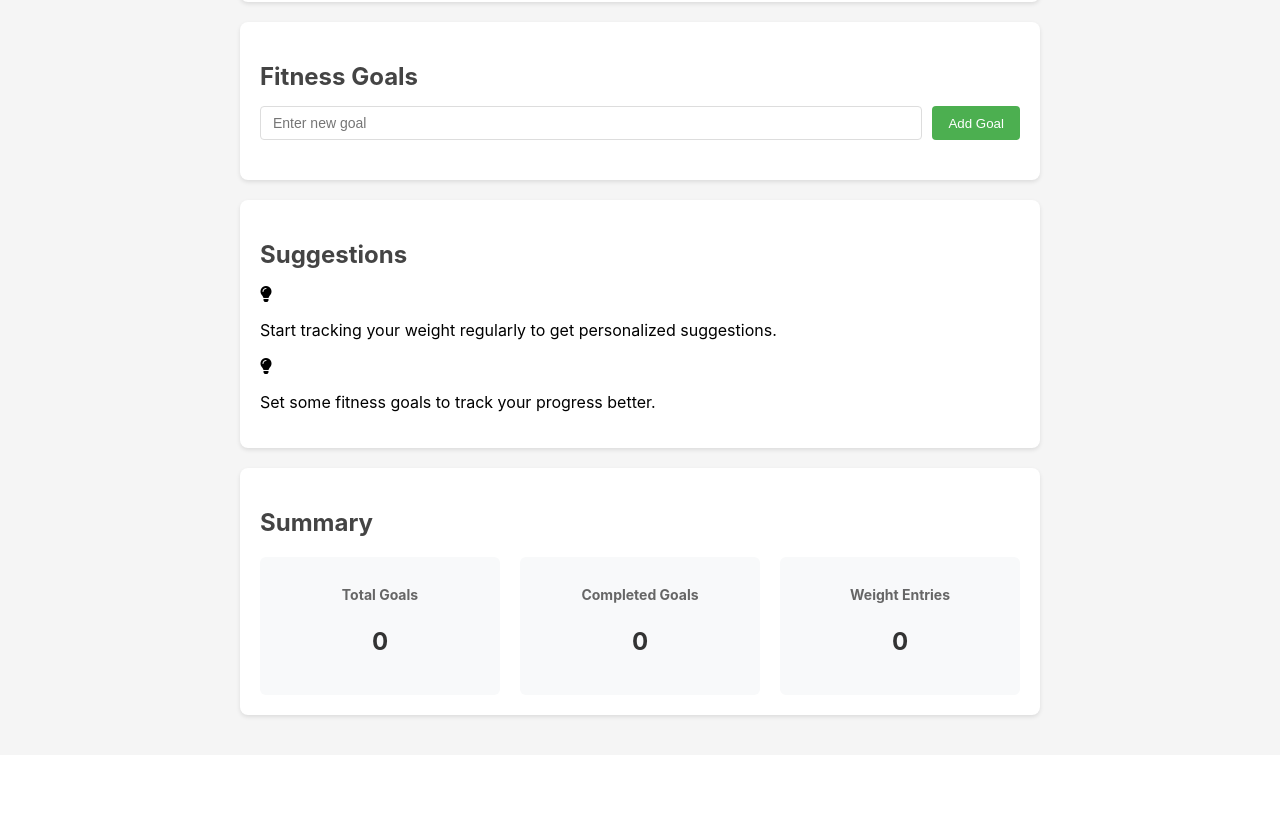
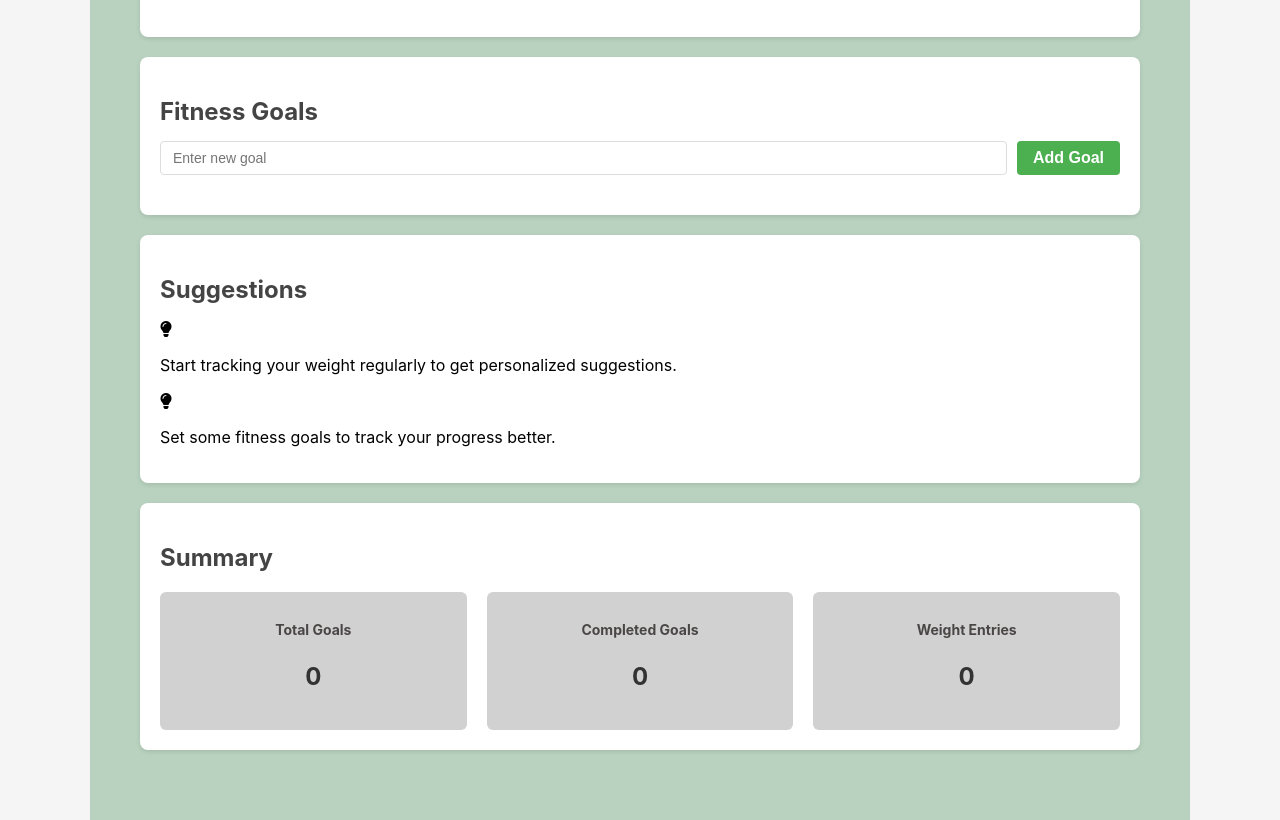
Before and after one commit to ashercw/SC2006-UI-done-, a React (Create React App) app: page /progress in a window 1280 px wide. Shown: the part 346-1166 px from the top of the page. Before the commit the page ends 1101 px from the top, so only its background shows below. Built offline with nearby package versions, Linux system fonts and the light colour scheme.

Commit message:
Update UI for pages

```diff
--- a/src/Components/HealthMonitoring/HealthMonitoring.css
+++ b/src/Components/HealthMonitoring/HealthMonitoring.css
@@ -1,15 +1,9 @@
-.welcome-backdrop {
-  background-color: white; /* White background */
-  padding: 20px; /* Padding for spacing */
-  border-radius: 10px; /* Optional: rounded corners */
-  box-shadow: 0 4px 10px rgba(0, 0, 0, 0.1); /* Optional: shadow for depth */
-  margin-bottom: 50px; /* Space below the backdrop */
-}
-
 .health-monitoring-container {
-  padding: 20px;
-  max-width: 1200px;
+  padding: 10px;
+  max-width: 1150px;
   margin: 0 auto;
+  align-items: center;
+  background: rgb(185, 210, 191);
 }
 
 /* ... (keep existing styles until sleep graph section) ... */
@@ -75,7 +69,7 @@
 .sleep-quality {
   display: flex;
   align-items: center;
-  gap: 8px;
+  gap: 20px;
 }
 
 .sleep-icon {
--- a/src/Components/Homepage/Homepage.css
+++ b/src/Components/Homepage/Homepage.css
@@ -220,15 +220,23 @@
   box-shadow: 40vmin 0 5.214262212803279vmin currentColor;
 }
 
+.welcome-backdrop {
+  background-color: rgba(255, 255, 255, 0.818); /* White background */
+  padding: 20px; /* Padding for spacing */
+  border-radius: 10px; /* Optional: rounded corners */
+  box-shadow: 0 4px 10px rgba(0, 0, 0, 0.1); /* Optional: shadow for depth */
+  margin-bottom: 50px; /* Space below the backdrop */
+}
 
 .main-content {
   width: 80%;
   padding: 2rem;
   margin-left: 120px;
+  text-align: center;
 }
 
 .dashboard-header {
-  margin-bottom: 2rem;
+  margin-bottom: 2 rem;
 }
 
 .dashboard-header h1 {
@@ -335,8 +343,8 @@
   padding: 1rem;
   border: none;
   border-radius: 5px;
-  background: #4CAF50;
-  color: white;
+  background: #3eaf42df;
+  color: rgba(25, 21, 21, 0.792);
   font-weight: bold;
   font-size: 18px;
   cursor: pointer;
--- a/src/Components/MealTracker/MealTracker.css
+++ b/src/Components/MealTracker/MealTracker.css
@@ -2,6 +2,7 @@
     max-width: 1000px;
     margin: 0 auto;
     padding: 20px;
+    background: rgb(185, 210, 191);
     font-family: Arial, sans-serif;
 }
 
@@ -12,7 +13,7 @@
 }
 
 .meal-form-container {
-    background-color: #f5f5f5;
+    background-color: #f8f8f8;
     padding: 20px;
     border-radius: 8px;
     margin-bottom: 30px;
--- a/src/Components/MealTracker/MealTracker.jsx
+++ b/src/Components/MealTracker/MealTracker.jsx
@@ -110,7 +110,7 @@ const MealTracker = () => {
     };
 
     return (
-        <div className="meal-tracker">
+        <div className= "meal-tracker">
             <h2>Meal Tracker</h2>
 
             <div className="meal-form-container">
--- a/src/Components/Progress/Progress.css
+++ b/src/Components/Progress/Progress.css
@@ -1,13 +1,14 @@
 .progress-container {
-  padding: 20px;
-  max-width: 800px;
+  padding: 50px;
+  max-width: 1000px;
+  background: rgb(185, 210, 191);
   margin: 0 auto;
 }
 
 .progress-container h1 {
   text-align: center;
   color: #333;
-  margin-bottom: 30px;
+  margin-bottom: 35px;
 }
 
 section {
@@ -42,6 +43,8 @@ button {
   padding: 8px 16px;
   background-color: #4CAF50;
   color: white;
+  font-weight: bold;
+  font-size: medium;
   border: none;
   border-radius: 4px;
   cursor: pointer;
@@ -90,7 +93,7 @@ button:hover {
 }
 
 .stat-card {
-  background: #f8f9fa;
+  background: #2f303138;
   padding: 15px;
   border-radius: 6px;
   text-align: center;
@@ -98,12 +101,12 @@ button:hover {
 
 .stat-card h3 {
   font-size: 14px;
-  color: #666;
+  color: #4a4646;
   margin-bottom: 8px;
 }
 
 .stat-card p {
   font-size: 24px;
-  color: #333;
+  color: #333333;
   font-weight: bold;
 }
--- a/src/Components/WorkoutManager/WorkoutManager.css
+++ b/src/Components/WorkoutManager/WorkoutManager.css
@@ -1,6 +1,7 @@
 .workout-manager {
   padding: 2rem;
   max-width: 1200px;
+  background: rgb(185, 210, 191);
   margin: 0 auto;
 }
 
@@ -18,10 +19,10 @@
 
 /* Calendar Section */
 .calendar-section {
-  background: white;
+  background: rgba(255, 255, 255, 0.836);
   padding: 1.5rem;
   border-radius: 10px;
-  box-shadow: 0 2px 4px rgba(0,0,0,0.1);
+  box-shadow: 0 2px 4px rgba(98, 93, 93, 0.496);
 }
 
 .workout-calendar {
@@ -32,7 +33,7 @@
 
 /* Tracking Section */
 .tracking-section {
-  background: white;
+  background: rgba(255, 255, 255, 0.829);
   padding: 1.5rem;
   border-radius: 10px;
   box-shadow: 0 2px 4px rgba(0,0,0,0.1);
@@ -87,7 +88,7 @@
 
 /* Summary Section */
 .summary-section {
-  background: white;
+  background: rgba(255, 255, 255, 0.83);
   padding: 1.5rem;
   border-radius: 10px;
   box-shadow: 0 2px 4px rgba(0,0,0,0.1);
@@ -103,7 +104,7 @@
 .summary-item {
   text-align: center;
   padding: 1rem;
-  background: #f8f9fa;
+  background: #cfd3d6;
   border-radius: 8px;
 }
 
@@ -121,7 +122,7 @@
 
 /* Workouts List Section */
 .workouts-list-section {
-  background: white;
+  background: rgba(255, 255, 255, 0.835);
   padding: 1.5rem;
   border-radius: 10px;
   box-shadow: 0 2px 4px rgba(0,0,0,0.1);
```
